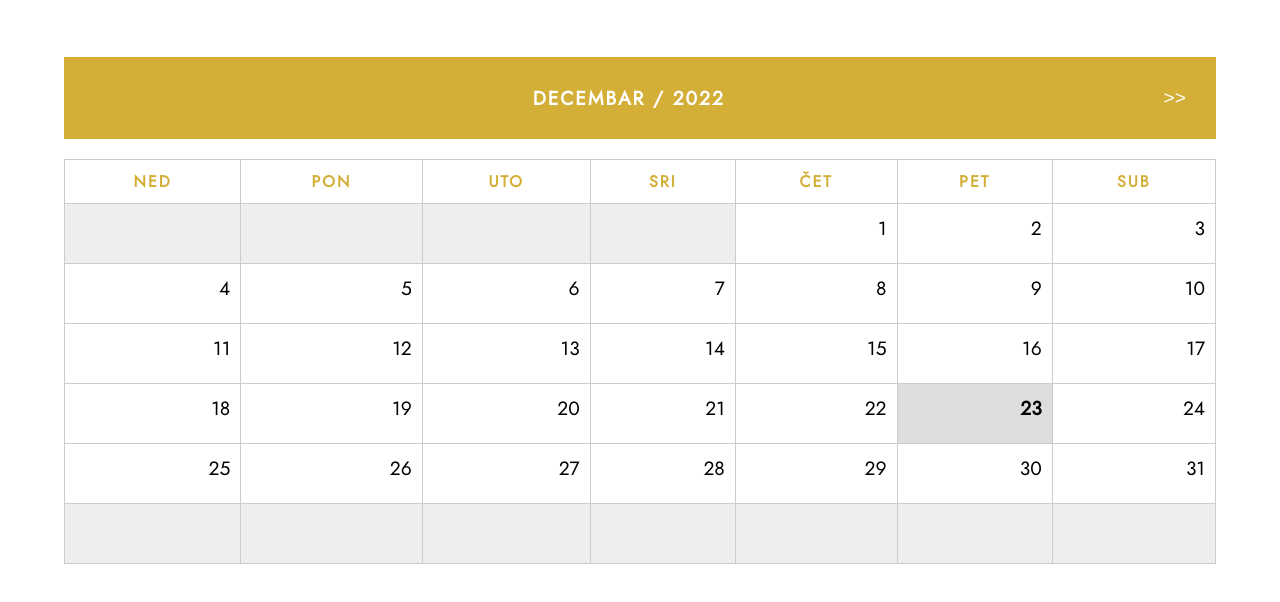
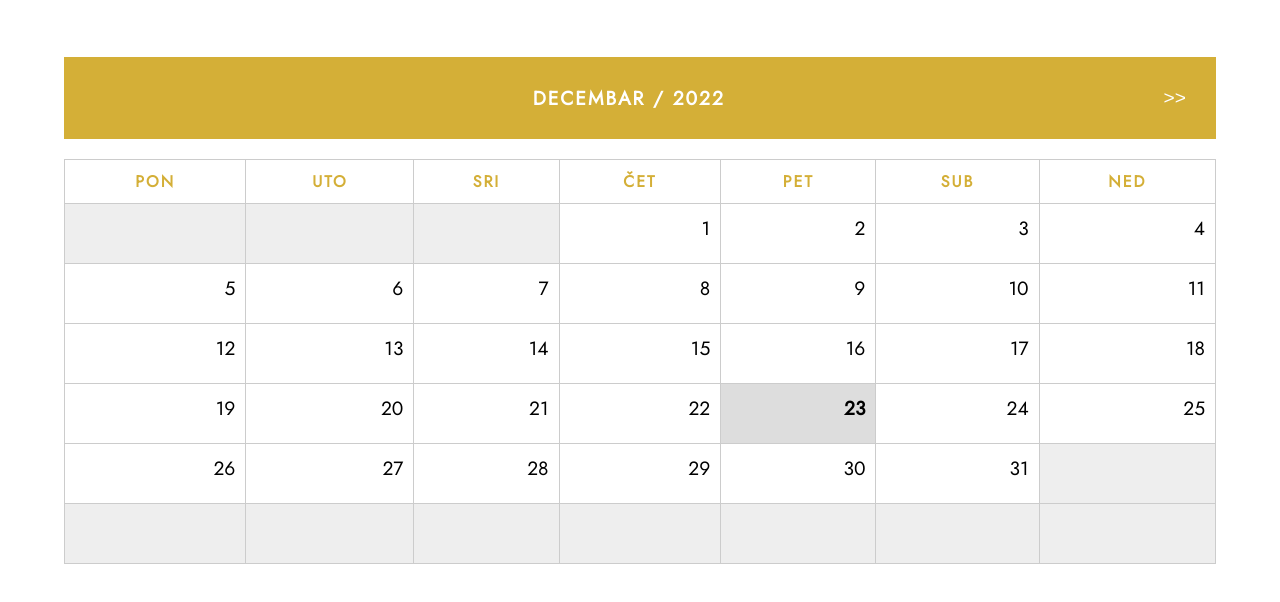
Before and after one commit to tarik-topcagic/leysel, a plain HTML site: page kalendar.html in a window 1280 px wide. Shown: the part 320-922 px from the top of the page. Drawn offline with nearby package versions, Linux system fonts and the light colour scheme.

Commit message:
kalendar.html edit, kalendar.js edit

```diff
--- a/kalendar.html
+++ b/kalendar.html
@@ -56,13 +56,20 @@
         <table id="calendar-table">
             <thead>
                 <tr>
-                    <th>NED</th>
+                    <!-- <th>NED</th>
+                    <th>PON</th>
+                    <th>UTO</th>
+                    <th>SRI</th>
+                    <th>ČET</th>
+                    <th>PET</th>
+                    <th>SUB</th> -->
                     <th>PON</th>
                     <th>UTO</th>
                     <th>SRI</th>
                     <th>ČET</th>
                     <th>PET</th>
                     <th>SUB</th>
+                    <th>NED</th>
                 </tr>
             </thead>
             <tbody id="calendar-body">
--- a/kalendar.js
+++ b/kalendar.js
@@ -23,10 +23,12 @@ function generateCalendar() {
     // Get the first day of the month
     let firstDay = new Date(currentYear, currentMonth, 1);
     let firstDayOfWeek = firstDay.getDay();
+    if (firstDayOfWeek === 0) firstDayOfWeek = 7;
 
     // Get the last day of the month
     let lastDay = new Date(currentYear, currentMonth + 1, 0);
     let lastDate = lastDay.getDate();
+    if (lastDate === 0) lastDate = 7;
 
     // Create a calendar row for each week
     let date = 1;
@@ -34,7 +36,7 @@ function generateCalendar() {
         let row = document.createElement('tr');
 
         // Create a calendar cell for each day of the week
-        for (let j = 0; j < 7; j++) {
+        for (let j = 1; j < 8; j++) {
             let cell = document.createElement('td');
 
             // If the current cell represents a day in the current month, add the
```
